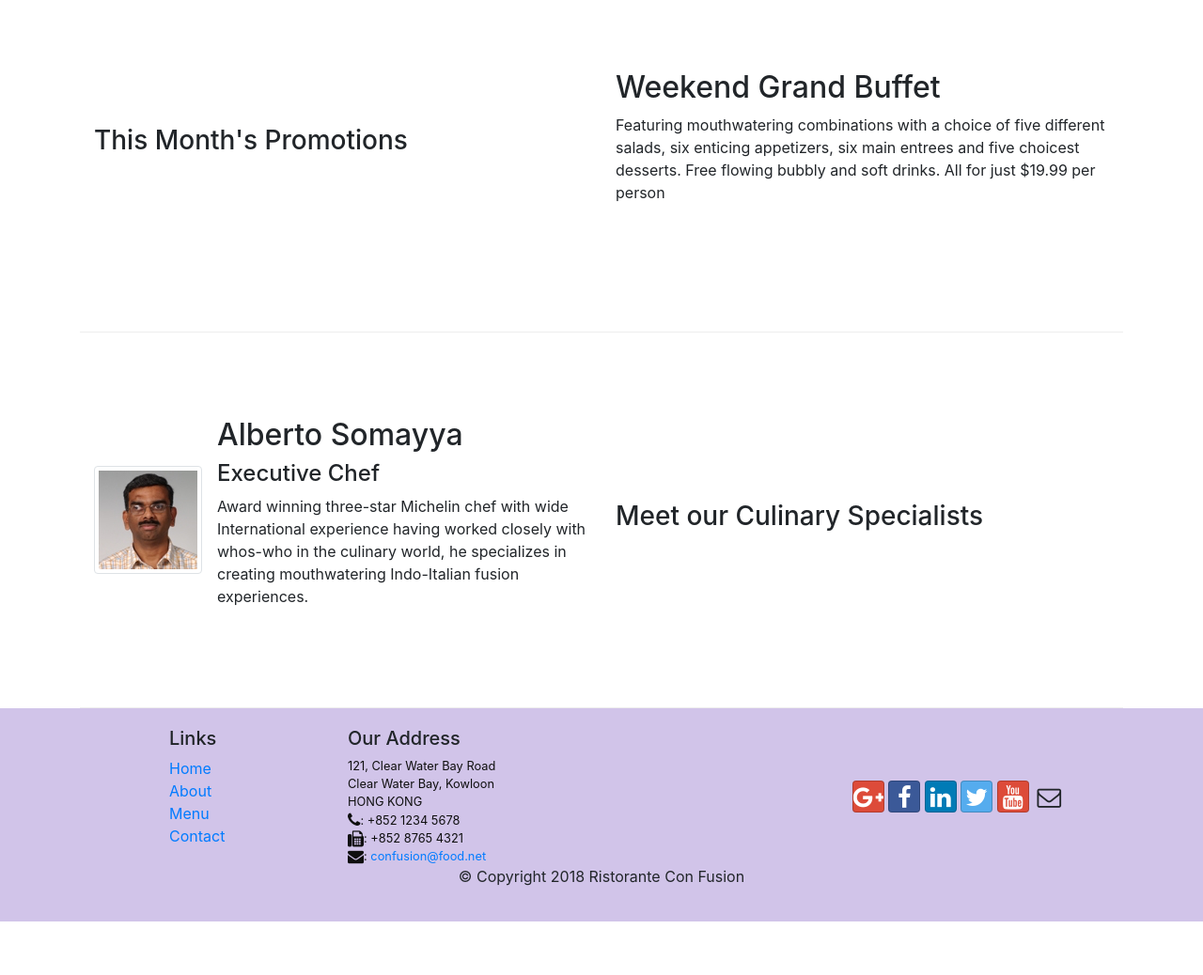
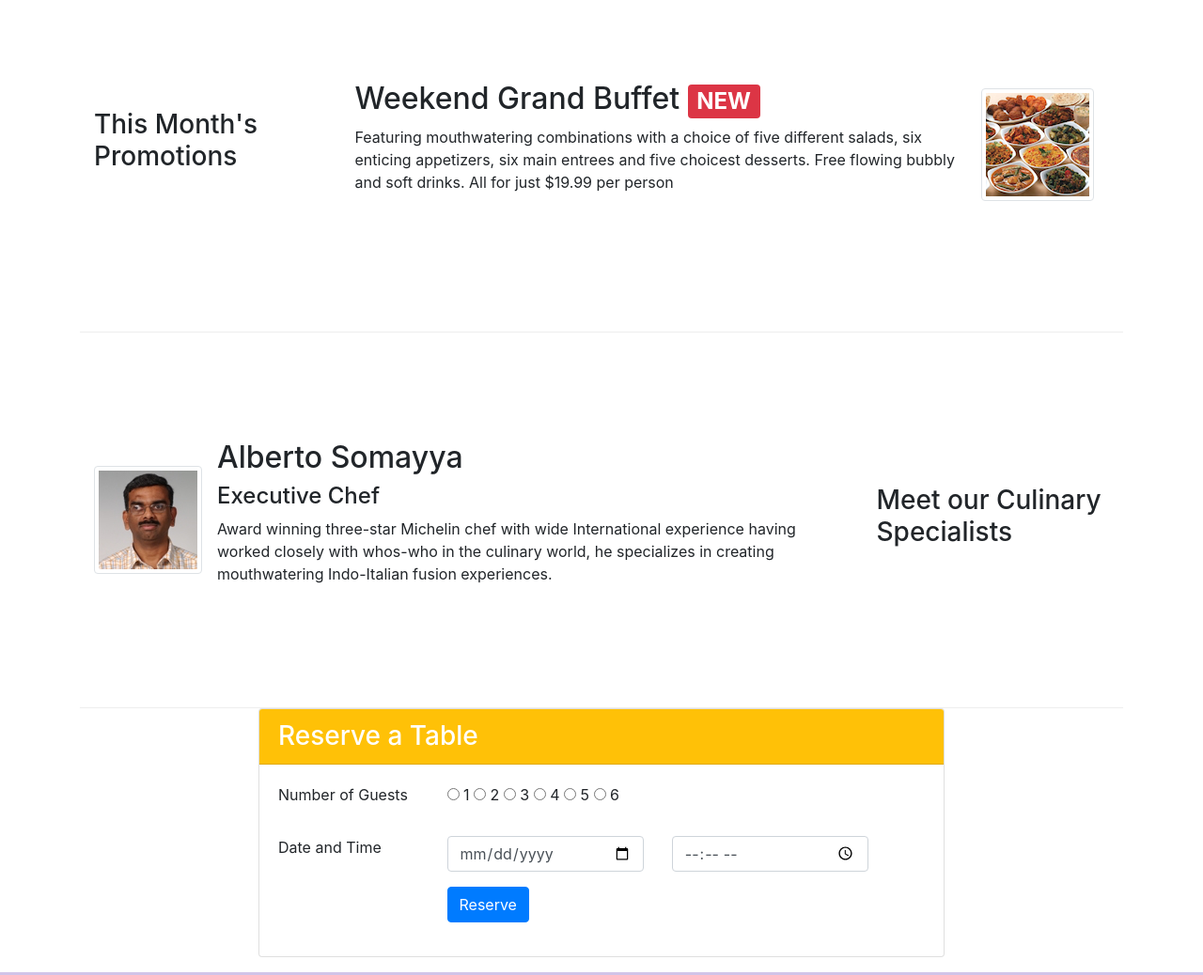
Before and after one commit to kushagragarwal2443/BootstrapConFusionSite, a website: page index.html in a window 1280 px wide. Shown: the part 780-1818 px from the top of the page at 94% size. Before the commit the page ends 1761 px from the top, so only its background shows below. Drawn offline with nearby package versions, Linux system fonts and the light colour scheme.

Commit message:
Reserve Table Form added

```diff
--- a/index.html
+++ b/index.html
@@ -40,8 +40,11 @@
                     <h1>Ristorante con Fusion</h1>
                     <p>We take inspiration from the World's best cuisines, and create a unique fusion experience. Our lipsmacking creations will tickle your culinary senses!</p>
                 </div>
-                <div class="col-12 col-sm align-self-center">
+                <div class="col-12 col-sm-3 align-self-center">
                         <img src="img/logo.png" class="img-fluid">
+                </div>
+                <div class="col-12 col-sm-3 align-self-center">
+                    <button class="btn btn-warning" type="button"><a href="#Form" style="color:black;">Reserve a Table</a></button>
                 </div>
             </div>
         </div>
@@ -49,10 +52,10 @@
 
     <div class="container">
         <div class="row row-content align-items-center">
-            <div class="col-12 order-sm-last col-sm-4 col-md 3">
+            <div class="col-12 col-sm-4 col-md-3 order-sm-last ">
                 <h3>Our Lipsmacking Culinary Creations</h3>
             </div>
-            <div class="col order-sm-first col-sm col-md">
+            <div class="col col-sm col-md  order-sm-first">
                     <div class="media">
                             <img class="d-flex mr-3 img-thumbnail align-self-center"
                                     src="img/uthappizza.png" alt="Uthappizza">
@@ -70,33 +73,95 @@
 
 
         <div class="row row-content align-items-center" >
-            <div class="col-12 col-sm-4 col-md 3">
+            <div class="col-12 col-sm-4 col-md-3">
                 <h3>This Month's Promotions</h3>
             </div>
             <div class="col col-sm col-md">
-                <h2>Weekend Grand Buffet</h2>
-                <p>Featuring mouthwatering combinations with a choice of five different salads, six enticing appetizers, six main entrees and five choicest desserts. Free flowing bubbly and soft drinks. All for just $19.99 per person </p>
+                    <div class="media">
+
+                            <div class="media-body">
+                                <h2 class="mt-0">Weekend Grand Buffet <span class="badge badge-danger">NEW</span></h2>
+                                <p class="d-none d-sm-block">Featuring mouthwatering combinations with a choice of five different salads, six enticing appetizers, six main entrees and five choicest desserts. Free flowing bubbly and soft drinks. All for just $19.99 per person </p>
+                            </div>
+                            <img class="d-flex mr-3 img-thumbnail align-self-center"
+                                    src="img/buffet.png" alt="Buffet">
+                    </div>
             </div>
         </div>
 
         <div class="row row-content align-items-center">
-            <div class="col-12 order-sm-last col-sm-4 col-md 3">
+            <div class="col-12 order-sm-last col-sm-4 col-md-3">
                 <h3>Meet our Culinary Specialists</h3>
             </div>
             <div class="col order-sm-firstg col-sm col-md">
-                    <div class="media">
-                            <img class="d-flex mr-3 img-thumbnail align-self-center"
-                                    src="img/alberto.png" alt="Alberto Somayya">
-                            <div class="media-body">
+                <div class="media">
+                    <img class="d-flex mr-3 img-thumbnail align-self-center"
+                                    src="img/alberto.png" alt="Alberto Somayya"/>
+                    <div class="media-body">
                                 <h2 class="mt-0">Alberto Somayya</h2>
                                 <h4>Executive Chef</h4>
                                 <p class="d-none d-sm-block">Award winning three-star Michelin chef with wide
                                     International experience having worked closely with
                                     whos-who in the culinary world, he specializes in
                                     creating mouthwatering Indo-Italian fusion experiences.
-                                    </p>
+                                </p>
+                            </div>
+
+                    </div>
+            </div>
+        </div>
+    </div>
+
+    <div class="container">
+        <div class="row">
+            <div class="col-12 col-sm-8 mx-auto pb-3">
+                <div class="card" id="Form">
+                    <h3 class="card-header bg-warning text-white">Reserve a Table</h3>
+                    <div class="card-body">
+                        <form>
+                        <div class="form-group row">
+                            <div class="col-12 col-md-3"><p>Number of Guests  </p></div>
+                            <div class="col-md-9">
+                                <label class="radio-inline">
+                                    <input type="radio" name="guests">  1
+                                </label>
+                                <label class="radio-inline">
+                                    <input type="radio" name="guests">  2
+                                </label>
+                                <label class="radio-inline">
+                                    <input type="radio" name="guests">  3
+                                </label>
+                                <label class="radio-inline">
+                                    <input type="radio" name="guests">  4
+                                </label>
+                                <label class="radio-inline">
+                                    <input type="radio" name="guests">  5
+                                </label>
+                                <label class="radio-inline">
+                                    <input type="radio" name="guests">  6
+                                </label>
+                            </div>
+
+                        </div>
+                        <div class="form-group row">
+                            <div class="col-12 col-md-3">Date and Time</div>
+                            <div class="col-12 col-md-4">
+                                <input type="date" class="form-control" id="Date." name="date." placeholder="Date">
+                            </div>
+                            <div class="col-12 col-md-4">
+                                    <input type="time" class="form-control" id="Time." name="time." placeholder="Time">
                             </div>
                         </div>
+                        <div class="form-group row">
+                            <div class="col-2 offset-md-3">
+                                    <button class="btn btn-primary" type="submit">Reserve</button>
+                            </div>
+
+                        </div>
+
+                    </form>
+                    </div>
+                </div>
             </div>
         </div>
     </div>
```
